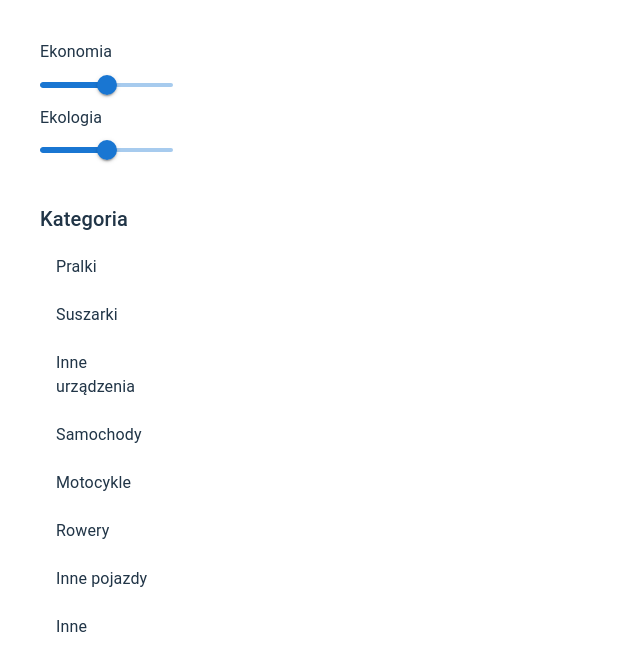
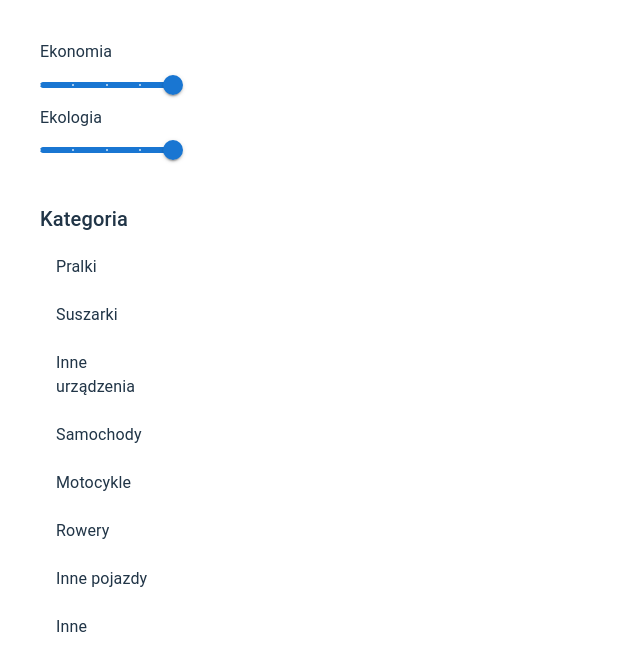
Before and after one commit to Szyplc/Hackathon, a React (Vite) app in the folder frontend/: page / in a window 1280 px wide. Shown: the top 670 px of the page, without its empty margins (0-640 px from the left). Built offline with nearby package versions, Linux system fonts and the light colour scheme.

Commit message:
change sliders

```diff
--- a/frontend/src/components/Slider.tsx
+++ b/frontend/src/components/Slider.tsx
@@ -1,4 +1,4 @@
-import { Box, Slider, Typography, Paper } from "@mui/material";
+import { Box, Slider, Typography } from "@mui/material";
 
 interface SliderDemoProps {
     value: number;
@@ -29,6 +29,10 @@ const SliderDemo: React.FC<SliderDemoProps> = ({
                     onChange={handleSliderChange}
                     aria-labelledby="basic-slider"
                     valueLabelDisplay="auto"
+                    step={1}
+                    min={1}
+                    max={5}
+                    marks
                 />
             </Box>
         </Box>
--- a/frontend/src/product/productData.ts
+++ b/frontend/src/product/productData.ts
@@ -67,7 +67,7 @@ export const products: Product[] = rawProducts.map(initializeScores);
 
 export function findBestOverallProducts(
   products: Product[],
-  count: number = 3,
+  count: number = 10,
   ecoPreference: UserPreference = 3,
   costPreference: UserPreference = 3
 ): Product[] {
```
